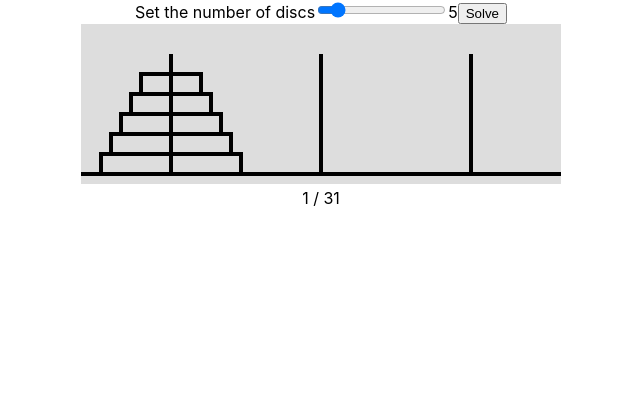
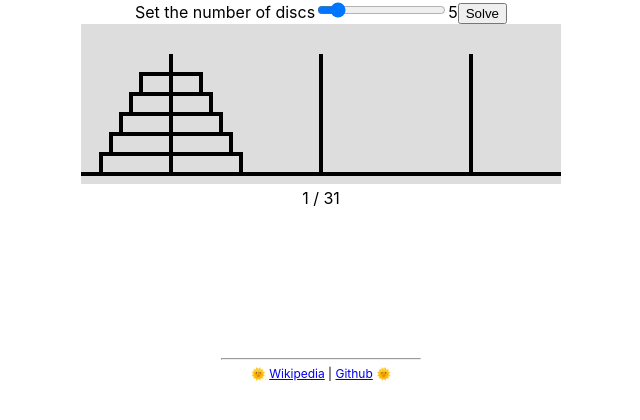
Before and after one commit to jvuor/hanoi-towers, a React (Create React App) app: page / in a window 1280 px wide. Shown: the top 420 px of the page, without its empty margins (319-959 px from the left). Built offline with nearby package versions, Linux system fonts and the light colour scheme; the HTML template or start-up script is replaced by a standard one.

Commit message:
add footer

```diff
--- a/src/App.tsx
+++ b/src/App.tsx
@@ -3,6 +3,7 @@ import './App.css';
 import { SolutionDisplay } from './components/SolutionDisplay';
 import { SolutionBuilder } from './components/SolutionBuilder';
 import { Solution } from './solver/towers.interface';
+import Footer from './components/Footer';
 
 interface AppState {
   discs: number,
@@ -31,6 +32,7 @@ class App extends React.Component {
       <div className="App">
         <SolutionBuilder setSolution={this.setSolution} />
         <SolutionDisplay discs={this.state.discs} solution={this.state.solution} solutionId={this.state.solutionId} />
+        <Footer />
       </div>
     );
   }
--- /dev/null
+++ b/src/components/Footer.tsx
@@ -0,0 +1,13 @@
+import React from 'react';
+import './footer.css'
+
+const Footer: React.FC = () => {
+  return(
+    <div className="footer">
+      <hr />
+      🌞 <a href="https://en.wikipedia.org/wiki/Tower_of_Hanoi">Wikipedia</a> | <a href="https://github.com/jvuor/hanoi-towers">Github</a> 🌞
+    </div>
+  )
+}
+
+export default Footer;
--- /dev/null
+++ b/src/components/footer.css
@@ -0,0 +1,7 @@
+div.footer {
+  margin-top: 150px;
+  margin-left: auto;
+  margin-right: auto;
+  font-size: 12px;
+  width: 200px;
+}
```
